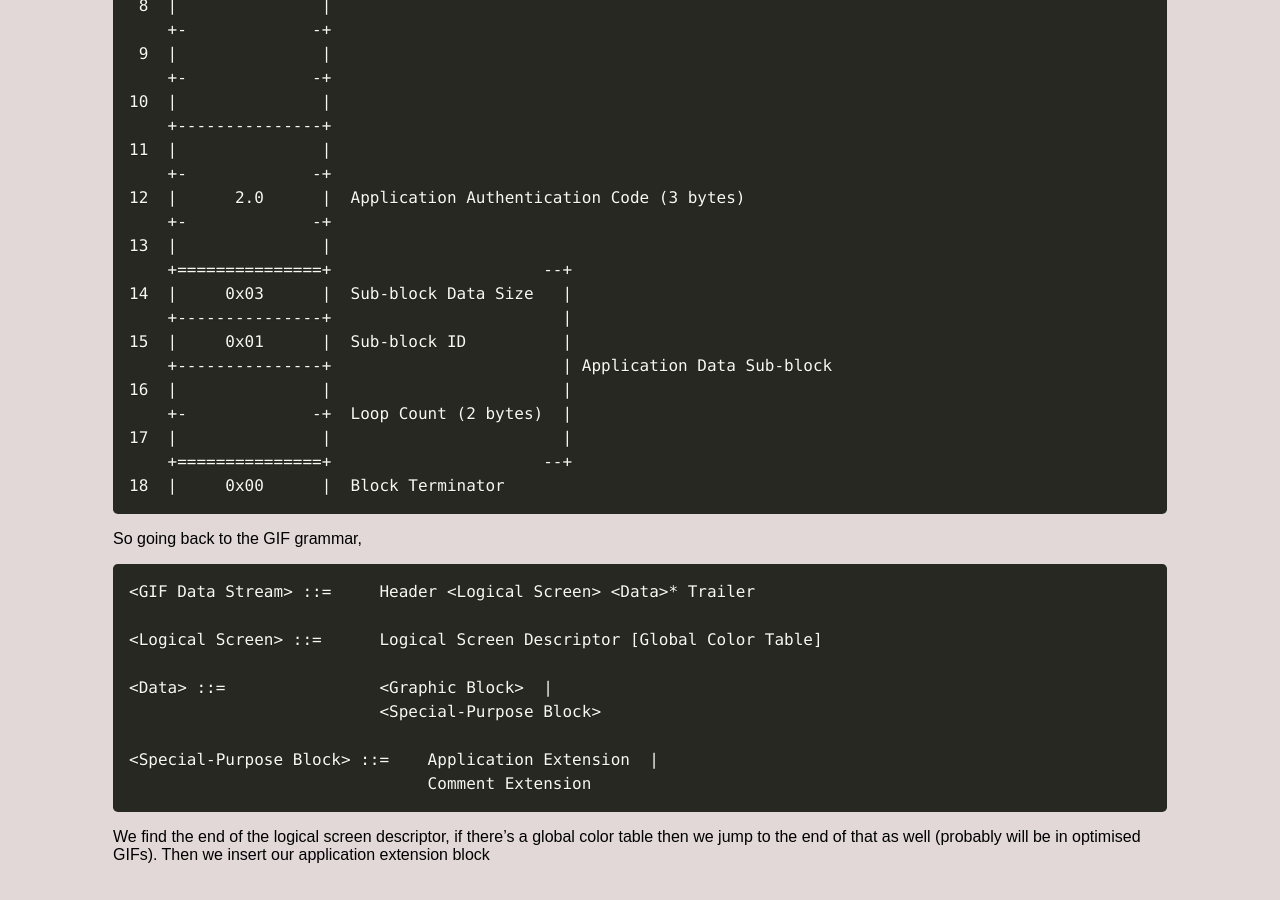
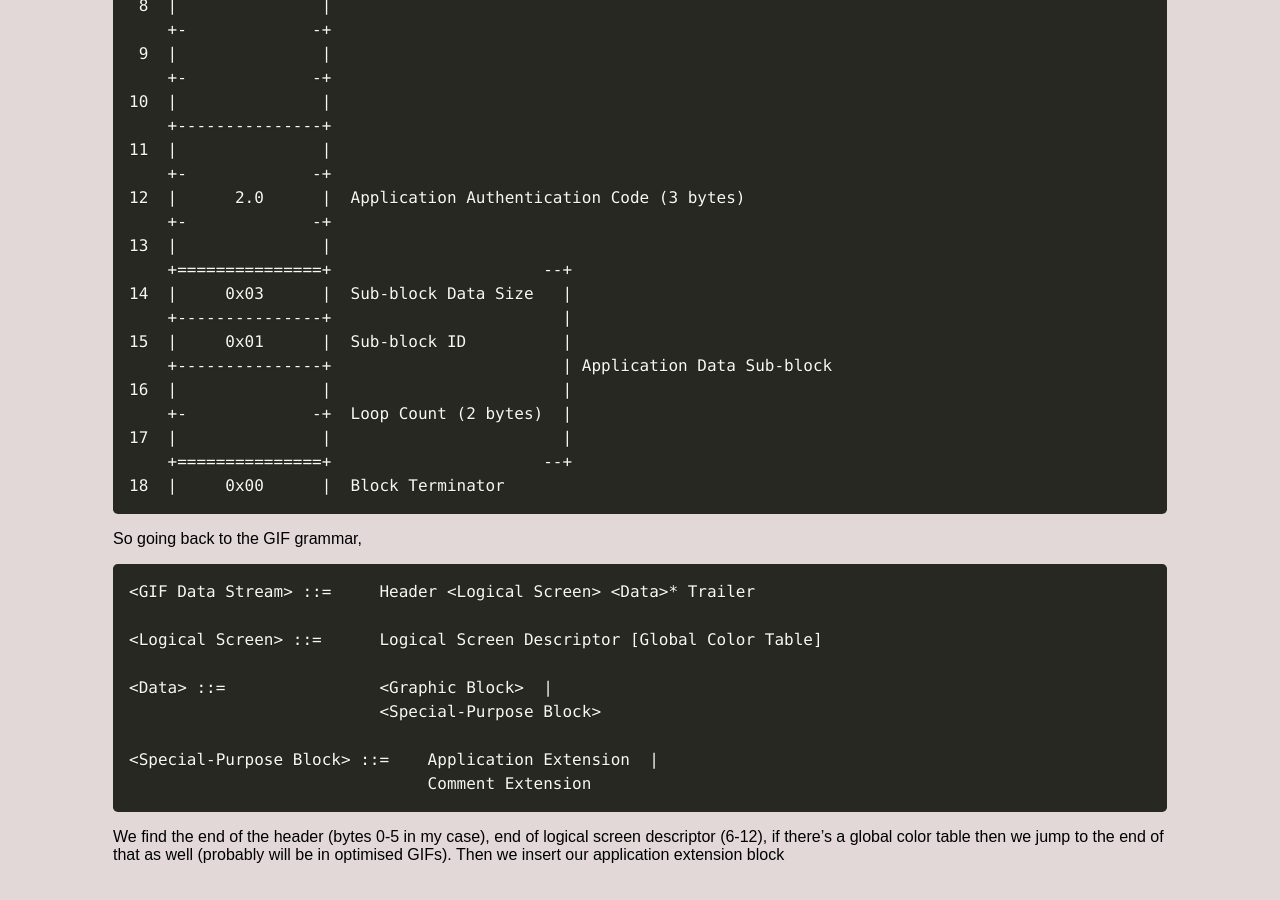
Before and after one commit to jsbaasi/jsbaasi.github.io, a Jekyll site: the page built from _posts/2026-05-04-making-a-gif-loopable.md, in a window 1280 px wide and 900 px high, scrolled down 1373 px. Built offline with Jekyll 4.4.1, drawn with Linux system fonts in a browser that asks for light colours.

Commit message:
vault backup: 2026-05-04 14:35:49

````diff
--- a/_posts/2026-05-04-making-a-gif-loopable.md
+++ b/_posts/2026-05-04-making-a-gif-loopable.md
@@ -91,4 +91,4 @@ So going back to the GIF grammar,
                                Comment Extension
 ```
 
-We find the end of the logical screen descriptor, if there's a global color table then we jump to the end of that as well (probably will be in optimised GIFs). Then we insert our application extension block
+We find the end of the header (bytes 0-5 in my case), end of logical screen descriptor (6-12), if there's a global color table then we jump to the end of that as well (probably will be in optimised GIFs). Then we insert our application extension block
````
